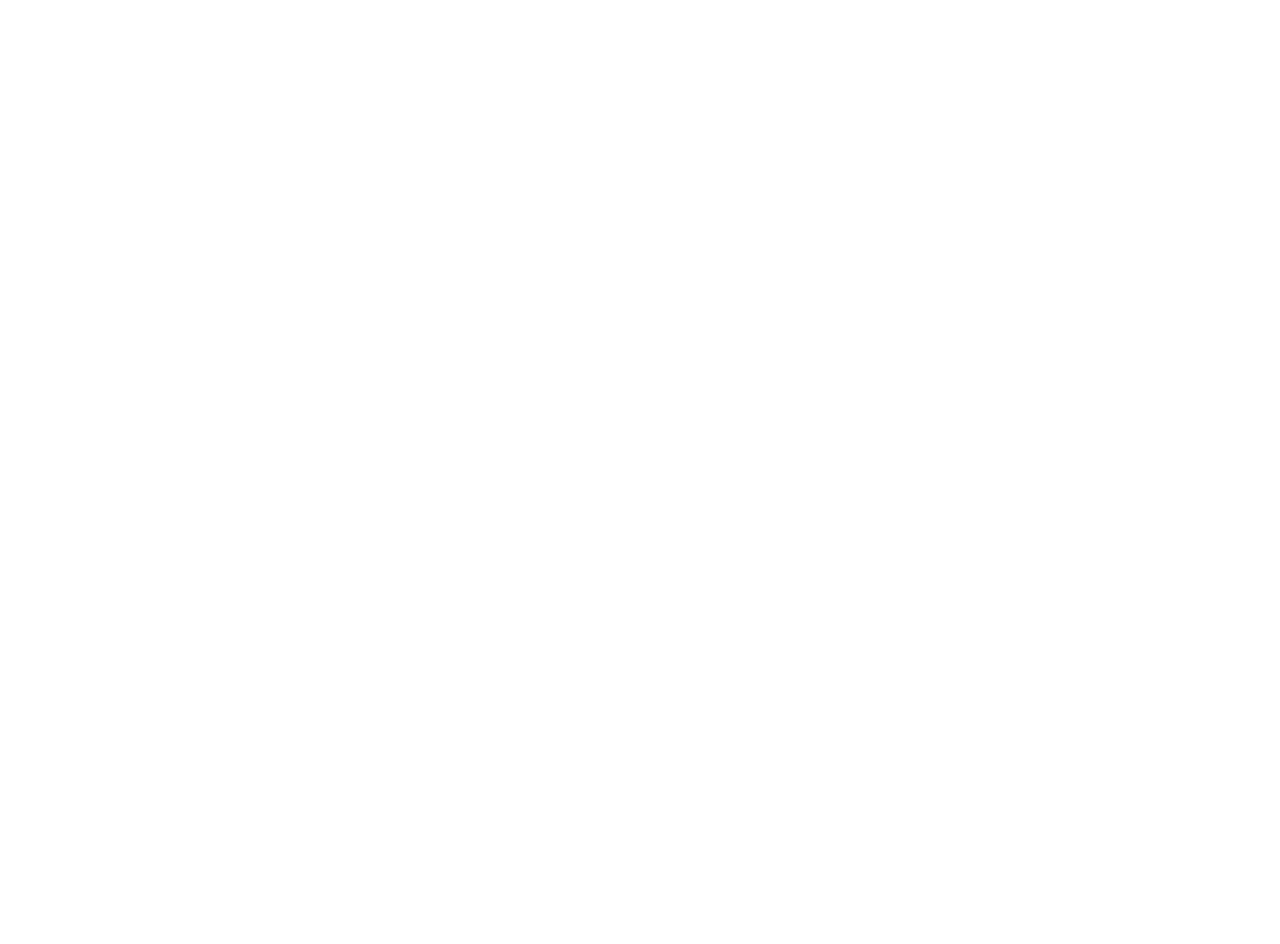
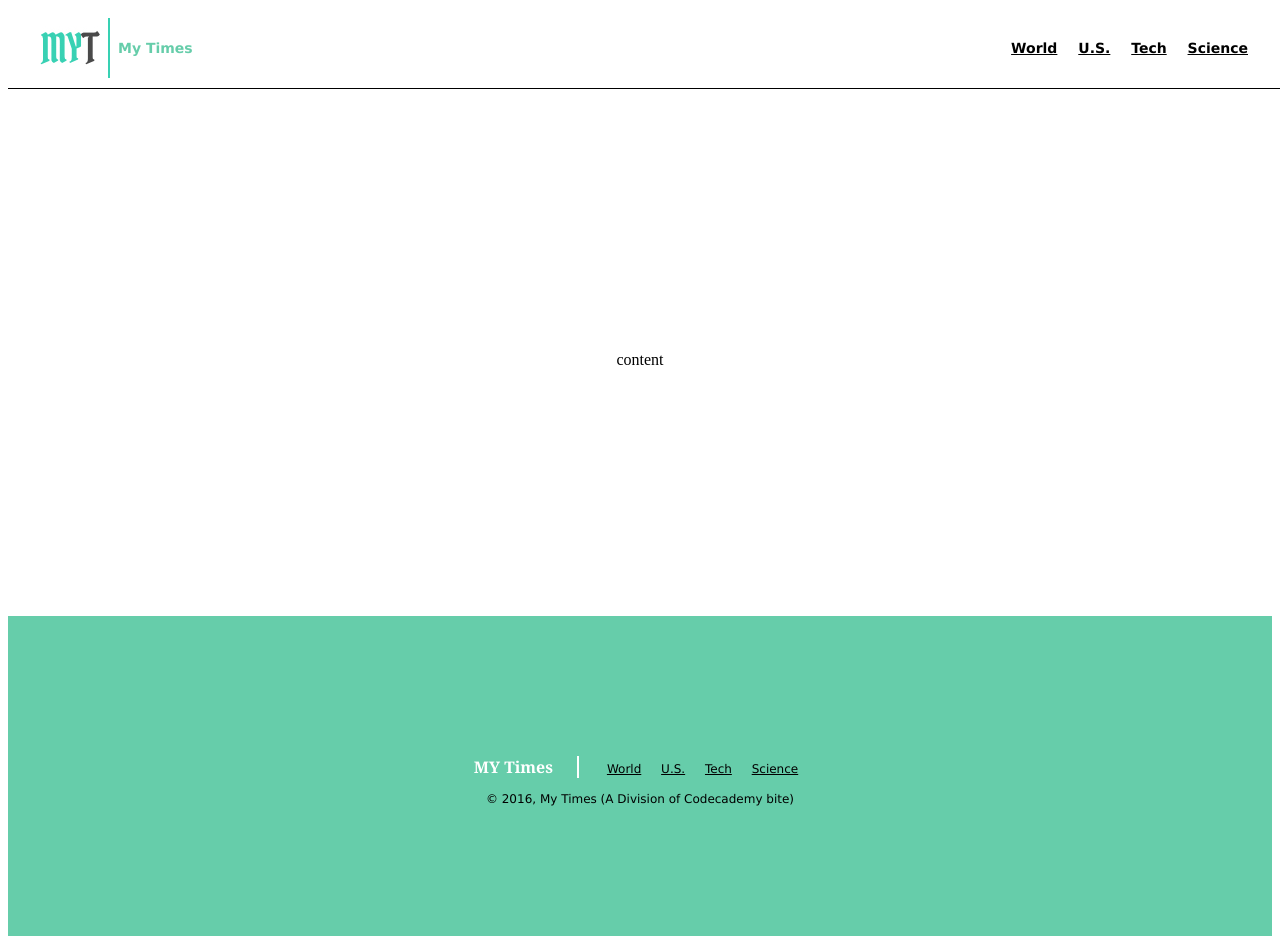
Before and after one commit to heisrmann/my-times-news-site, a plain HTML site: page index.html in a window 1280 px wide. Before the commit the page ends 800 px from the top, so only its background shows below. Drawn offline with Linux system fonts and the light colour scheme.

Commit message:
header and footer complete, content is a blank shell

```diff
--- a/index.html
+++ b/index.html
@@ -1,13 +1,46 @@
 <!DOCTYPE html>
 <html>
-  <head>
-    <meta charset="utf-8">
-    <meta http-equiv="X-UA-Compatible" content="IE=edge">
-    <title>My Times - A codecademy project for a imaginary news site</title>
-  </head>
-  <body>
+
+<head>
+
+  <title>My Times - A codecademy project for a imaginary news site</title>
+
+  <link rel="stylesheet" href="./resources/css/style.css" type="text/css">
+</head>
+
+<body>
+
+  <header>
+    <div id="logo">
+      <img src="./resources/images/img-myt-logo.jpg">
+      <span>My Times</span>
+    </div>
+    <nav>
+      <span><a href="#">World</a></span>
+      <span><a href="#">U.S.</a></span>
+      <span><a href="#">Tech</a></span>
+      <span><a href="#">Science</a></span>
+    </nav>
+  </header>
+
+  <div id="content">content</div>
+
+  <footer>
+    <div id="footer-identity">
+      <span class="identity-name">MY Times</span>
+      <nav>
+        <span><a href="#">World</a></span>
+        <span><a href="#">U.S.</a></span>
+        <span><a href="#">Tech</a></span>
+        <span><a href="#">Science</a></span>
+      </nav>
+    </div>
+    <div id="copyright">
+      &copy; 2016, My Times (A Division of Codecademy bite)
+    </div>
+  </footer>
 
 
+</body>
 
-  </body>
 </html>
--- a/resources/css/style.css
+++ b/resources/css/style.css
@@ -0,0 +1,82 @@
+body{
+  color: black;
+}
+/* header items */
+header {
+  border-bottom: 1px solid black;
+  background-color: white;
+  display: flex;
+  align-items: center;
+  font-family: Verdana;
+  font-size: 14px;
+  font-weight: bold;
+  width: 100%;
+  height: 80px;
+  position: fixed;
+  z-index: 1;
+}
+
+header nav {
+  padding-right: 32px;
+}
+
+/* nav span|a applies to header and footer*/
+nav span {
+  display: inline-block;
+  padding: 16px 8px;
+}
+
+nav a {
+  color: black;
+}
+
+#logo {
+  display: flex;
+  align-items: center;
+  flex-grow: 1;
+  padding-left: 32px;
+}
+
+#logo span {
+  color: MediumAquamarine;
+  padding-left: 8px;
+}
+
+/* content items */
+#content {
+  display: flex;
+  align-items: center;
+  justify-content: center;
+  padding-top: 96px;
+  width: 100%;
+  height: 512px;
+}
+
+/* footer items */
+footer {
+  display: flex;
+  flex-direction: column;
+  align-items: center;
+  justify-content: center;
+  background-color: MediumAquamarine;
+  font-family: Verdana;
+  font-size: 12px;
+  margin: auto;
+  width: 100%;
+  height: 320px;
+}
+
+footer .identity-name {
+  display: inline-block;
+  border-right: 2px solid white;
+  color: white;
+  font-family: Georgia;
+  font-size: 16px;
+  font-weight: bold;
+  padding-right: 24px;
+}
+
+footer nav {
+  display: inline-block;
+  padding-left: 16px;
+}
```
